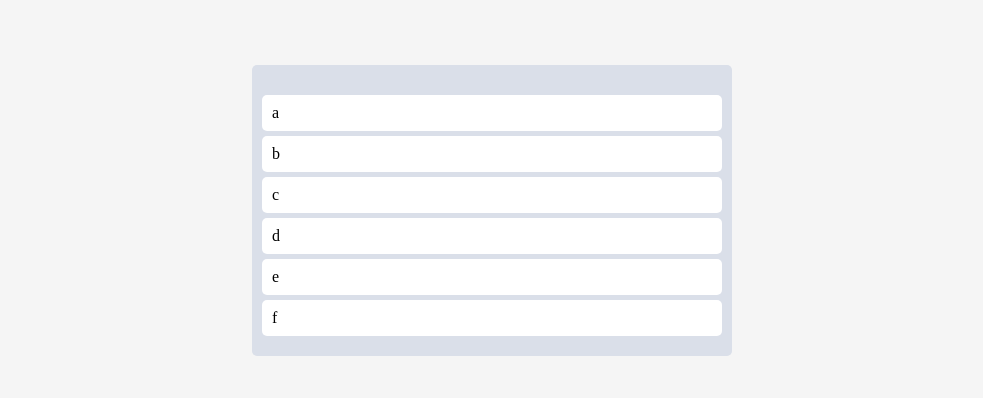
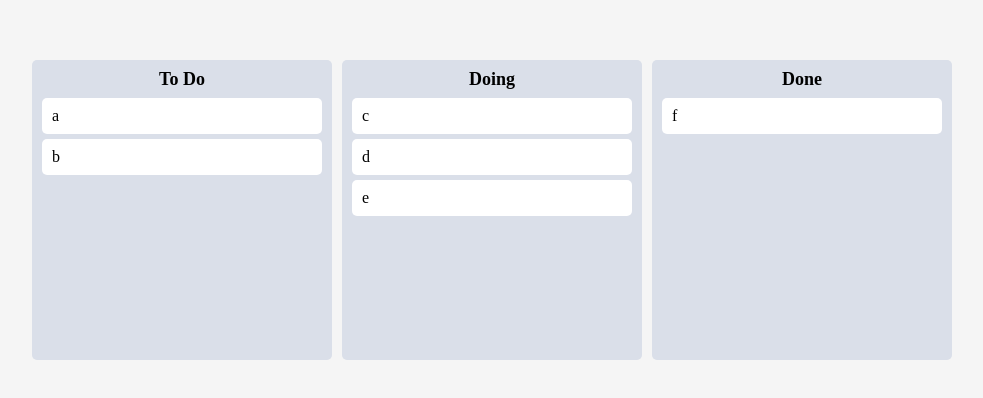
Before and after one commit to redonearth/react-master-class, a React (Create React App) app: page /kanban in a window 1280 px wide. Shown: the part 190-588 px from the top of the page, without its empty margins (148-1131 px from the left). Built offline with nearby package versions, Linux system fonts and the light colour scheme.

Commit message:
같은 보드 내에서 순서 재정렬 로직 추가

```diff
--- /dev/null
+++ b/src/routes/projects/kanban/Board.tsx
@@ -0,0 +1,44 @@
+import { Droppable } from 'react-beautiful-dnd';
+import styled from 'styled-components';
+import DraggableCard from './DraggableCard';
+
+const Wrapper = styled.div`
+  width: 300px;
+  background-color: ${(props) => props.theme.boardColor};
+  padding: 20px 10px;
+  padding-top: 10px;
+  border-radius: 5px;
+  min-height: 300px;
+`;
+
+const Title = styled.h2`
+  text-align: center;
+  font-size: 18px;
+  font-weight: 600;
+  margin-bottom: 10px;
+`;
+
+interface IBoardProps {
+  workflows: string[];
+  boardId: string;
+}
+
+function Board({ workflows, boardId }: IBoardProps) {
+  return (
+    <Wrapper>
+      <Title>{boardId}</Title>
+      <Droppable droppableId={boardId}>
+        {(magic) => (
+          <div ref={magic.innerRef} {...magic.droppableProps}>
+            {workflows.map((workflow, index) => (
+              <DraggableCard key={workflow} index={index} workflow={workflow} />
+            ))}
+            {magic.placeholder}
+          </div>
+        )}
+      </Droppable>
+    </Wrapper>
+  );
+}
+
+export default Board;
--- a/src/routes/projects/kanban/Kanban.tsx
+++ b/src/routes/projects/kanban/Kanban.tsx
@@ -1,13 +1,12 @@
-import { DragDropContext, Droppable, DropResult } from 'react-beautiful-dnd';
+import { DragDropContext, DropResult } from 'react-beautiful-dnd';
 import { useRecoilState } from 'recoil';
 import styled from 'styled-components';
 import { workflowState } from './atoms';
-import DraggableCard from './DraggableCard';
+import Board from './Board';
 
 const Wrapper = styled.div`
   display: flex;
-  max-width: 480px;
-  width: 100%;
+  width: 100vw;
   margin: 0 auto;
   justify-content: center;
   align-items: center;
@@ -15,48 +14,42 @@ const Wrapper = styled.div`
 `;
 
 const Boards = styled.div`
-  display: grid;
-  grid-template-columns: repeat(3fr);
   width: 100%;
-`;
-
-const Board = styled.div`
-  background-color: ${(props) => props.theme.boardColor};
-  padding: 20px 10px;
-  padding-top: 30px;
-  border-radius: 5px;
-  min-height: 200px;
+  display: flex;
+  justify-content: center;
+  align-items: flex-start;
+  gap: 10px;
 `;
 
 function Kanban() {
   const [workflows, setWorkflows] = useRecoilState(workflowState);
-  const onDragEnd = ({ draggableId, destination, source }: DropResult) => {
-    if (!destination) return;
-    setWorkflows((oldWorkflows) => {
-      const workflowsCopy = [...oldWorkflows];
-      workflowsCopy.splice(source.index, 1);
-      workflowsCopy.splice(destination?.index, 0, draggableId);
-      return workflowsCopy;
-    });
+  const onDragEnd = (info: DropResult) => {
+    console.log(info);
+    const { destination, draggableId, source } = info;
+    if (destination?.droppableId === source.droppableId) {
+      // 같은 보드 안에서 이동
+      setWorkflows((allBoards) => {
+        const boardCopy = [...allBoards[source.droppableId]];
+        boardCopy.splice(source.index, 1);
+        boardCopy.splice(destination?.index, 0, draggableId);
+        return {
+          ...allBoards,
+          [source.droppableId]: boardCopy,
+        };
+      });
+    }
   };
   return (
     <DragDropContext onDragEnd={onDragEnd}>
       <Wrapper>
         <Boards>
-          <Droppable droppableId="one">
-            {(magic) => (
-              <Board ref={magic.innerRef} {...magic.droppableProps}>
-                {workflows.map((workflow, index) => (
-                  <DraggableCard
-                    key={workflow}
-                    index={index}
-                    workflow={workflow}
-                  />
-                ))}
-                {magic.placeholder}
-              </Board>
-            )}
-          </Droppable>
+          {Object.keys(workflows).map((boardId) => (
+            <Board
+              boardId={boardId}
+              key={boardId}
+              workflows={workflows[boardId]}
+            />
+          ))}
         </Boards>
       </Wrapper>
     </DragDropContext>
--- a/src/routes/projects/kanban/atoms.tsx
+++ b/src/routes/projects/kanban/atoms.tsx
@@ -1,6 +1,14 @@
 import { atom } from 'recoil';
 
-export const workflowState = atom({
+interface IWorkflowState {
+  [key: string]: string[];
+}
+
+export const workflowState = atom<IWorkflowState>({
   key: 'workflow',
-  default: ['a', 'b', 'c', 'd', 'e', 'f'],
+  default: {
+    'To Do': ['a', 'b'],
+    Doing: ['c', 'd', 'e'],
+    Done: ['f'],
+  },
 });
```
